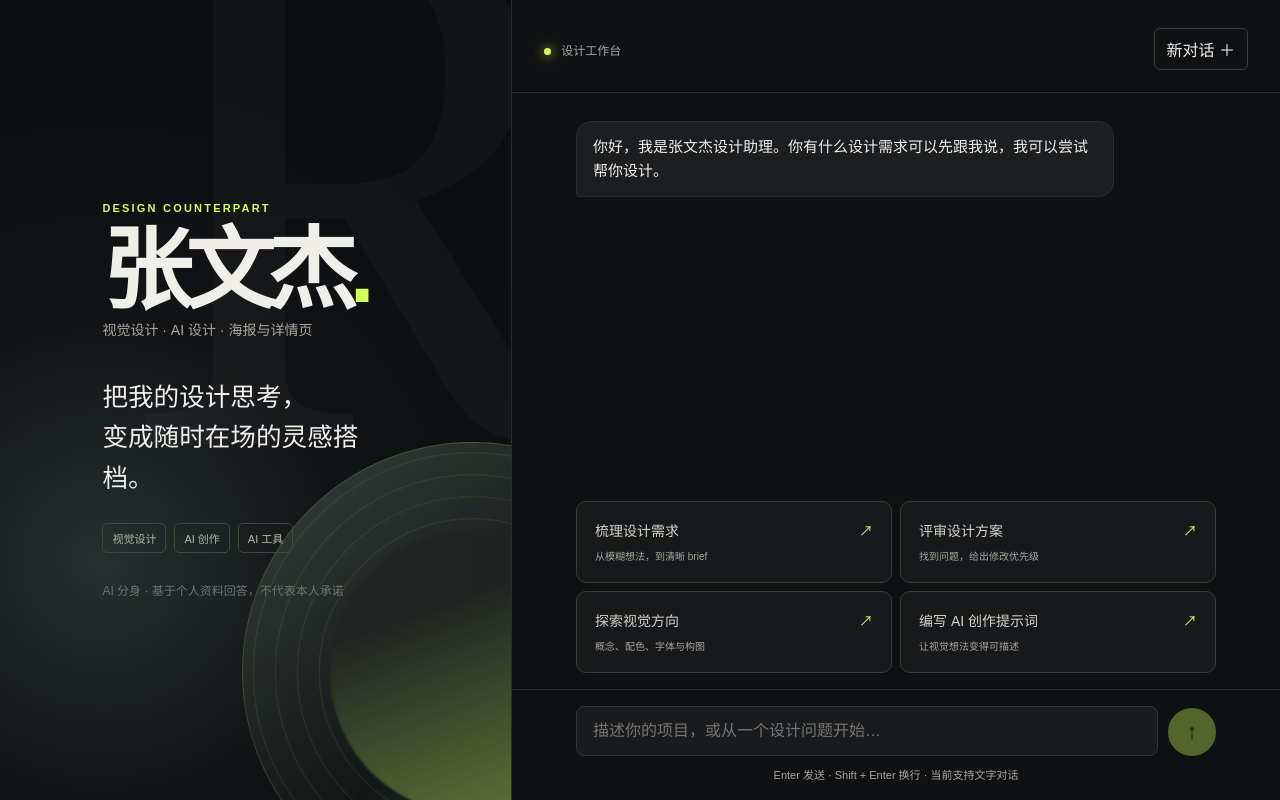
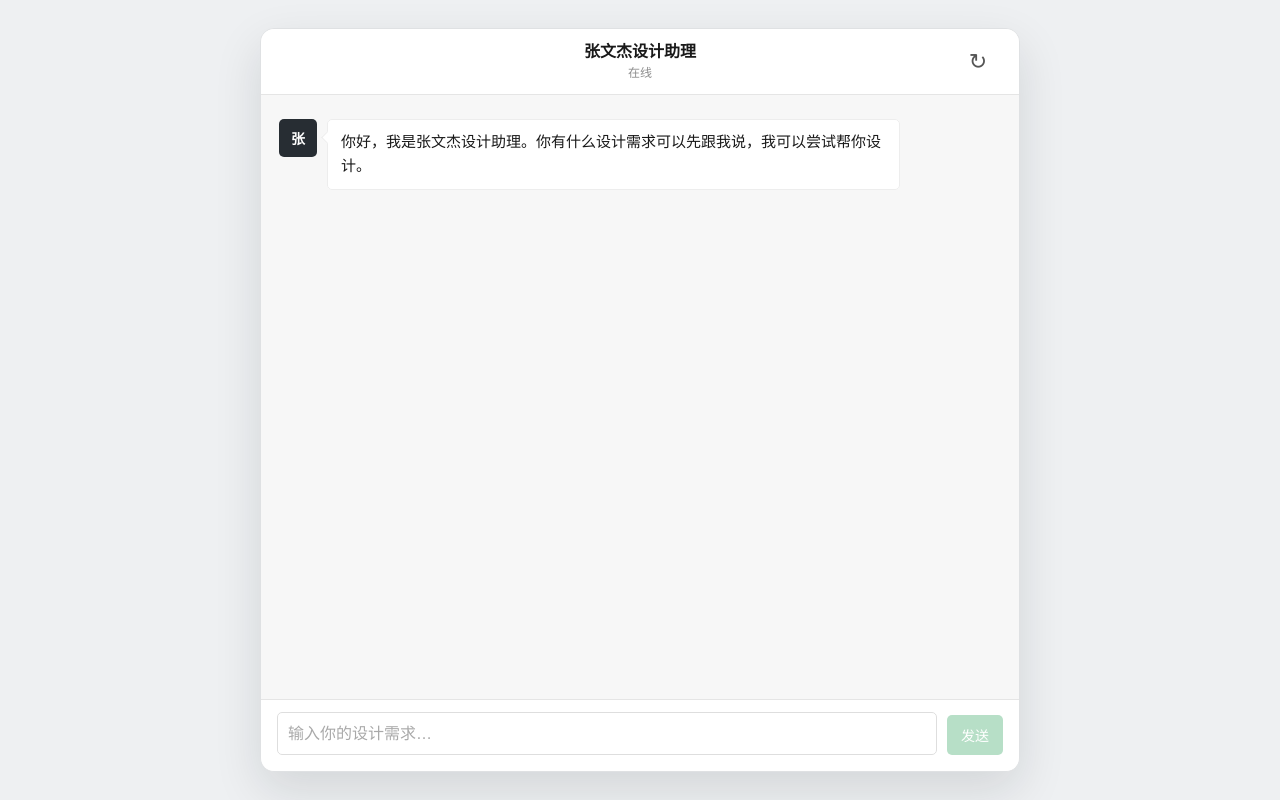
Before and after one commit to iamzwj/richart_clone, a Next.js app: page / in a window 1280 px wide. Built offline with nearby package versions, Linux system fonts and the light colour scheme.

Commit message:
feat: simplify chat to wechat-style window

```diff
--- a/app/globals.css
+++ b/app/globals.css
@@ -1,37 +1,39 @@
-:root { color-scheme: dark; --ink: #f0eee8; --muted: #aaa79f; --line: #2b2c2e; --accent: #d2ff5a; --panel: #141517; }
+:root { color-scheme: light; --wechat-green: #07c160; --paper: #f7f7f7; --line: #e5e5e5; --text: #191919; --muted: #8d8d8d; }
 * { box-sizing: border-box; }
-body { margin: 0; background: #0d0e0f; color: var(--ink); font-family: Arial, "PingFang SC", "Microsoft YaHei", sans-serif; }
+body { margin: 0; background: #eef0f2; color: var(--text); font-family: Arial, "PingFang SC", "Microsoft YaHei", sans-serif; }
 button, textarea { font: inherit; }
-.shell { min-height: 100dvh; display: grid; grid-template-columns: minmax(260px, .8fr) minmax(480px, 1.2fr); }
-.intro { position: relative; display: flex; flex-direction: column; justify-content: center; padding: 8vw; overflow: hidden; border-right: 1px solid var(--line); background: radial-gradient(circle at 20% 70%, #26302e 0, #121315 35%, #0d0e0f 72%); }
-.intro::before { content: "R"; position: absolute; right: -6vw; top: -15vw; font-size: 56vw; line-height: 1; color: rgba(255,255,255,.025); font-family: Georgia, serif; }
-.eyebrow { color: var(--accent); font-size: 11px; font-weight: 700; letter-spacing: .2em; z-index: 1; }
-h1 { margin: 18px 0 8px; font-size: clamp(48px, 7vw, 100px); line-height: .88; letter-spacing: -.08em; z-index: 1; }
-h1 span { color: var(--accent); }
-.intro p { margin: 0; color: var(--muted); font-size: 14px; z-index: 1; }
-.intro small { margin-top: 28px; color: #74746f; font-size: 12px; z-index: 1; }
-.portrait { position: absolute; width: 36vw; height: 36vw; min-width: 260px; min-height: 260px; max-width: 470px; max-height: 470px; right: -15vw; bottom: -8vw; border-radius: 50%; border: 1px solid rgba(210,255,90,.2); background: repeating-radial-gradient(circle at center, transparent 0 20px, rgba(210,255,90,.08) 21px 22px), linear-gradient(145deg, #3f4944, #141817 56%, #737b62); opacity: .8; }
-.portrait i { position: absolute; inset: 19%; border-radius: 50%; background: linear-gradient(160deg, transparent 30%, rgba(210,255,90,.52)), #242a27; filter: blur(1px); }
-.chat { display: grid; grid-template-rows: auto 1fr auto; min-height: 100dvh; max-height: 100dvh; background: #101112; }
-.chat header { display: flex; align-items: center; justify-content: space-between; padding: 28px 32px 22px; border-bottom: 1px solid var(--line); }
-.chat header p { margin: 0; color: #d4d1c8; font-size: 14px; }.status { font-size: 12px; color: var(--muted); }.status b { display: inline-block; width: 7px; height: 7px; background: var(--accent); border-radius: 50%; margin-right: 7px; box-shadow: 0 0 12px var(--accent); }
-.messages { padding: 28px clamp(20px, 5vw, 70px); overflow-y: auto; display: flex; flex-direction: column; gap: 14px; }.message { max-width: min(560px, 84%); padding: 13px 16px; border-radius: 15px; font-size: 15px; line-height: 1.6; white-space: pre-wrap; }.message.assistant { align-self: flex-start; background: #1c1e20; border: 1px solid #292b2e; border-bottom-left-radius: 3px; }.message.user { align-self: flex-end; background: var(--accent); color: #151710; border-bottom-right-radius: 3px; }.typing { display: flex; gap: 5px; align-items: center; min-height: 48px; }.typing i { width: 5px; height: 5px; border-radius: 50%; background: var(--muted); animation: bounce .9s infinite alternate; }.typing i:nth-child(2) { animation-delay: .18s; }.typing i:nth-child(3) { animation-delay: .36s; }@keyframes bounce { to { transform: translateY(-5px); opacity: .4; } }
-.starters { display: grid; grid-template-columns: repeat(2, minmax(0, 1fr)); gap: 8px; flex-wrap: wrap; padding: 0 clamp(20px, 5vw, 70px) 16px; }.starters button { border: 1px solid #3a3d3b; color: #d4d1c8; background: transparent; border-radius: 99px; padding: 8px 12px; font-size: 12px; cursor: pointer; }.starters button:hover { border-color: var(--accent); color: var(--accent); }
-.composer { display: flex; gap: 10px; align-items: flex-end; padding: 16px clamp(20px, 5vw, 70px) 28px; border-top: 1px solid var(--line); }.composer textarea { resize: none; min-height: 48px; max-height: 140px; flex: 1; color: var(--ink); padding: 13px 16px; border: 1px solid #333638; border-radius: 8px; outline: none; background: #191b1d; line-height: 1.4; }.composer textarea:focus { border-color: #809641; }.composer button { width: 48px; height: 48px; border: 0; border-radius: 50%; color: #18200e; background: var(--accent); font-size: 22px; cursor: pointer; }.composer button:disabled { cursor: not-allowed; opacity: .35; }
-@media (max-width: 760px) { .shell { grid-template-columns: 1fr; }.intro { min-height: 245px; padding: 44px 28px; border-right: 0; border-bottom: 1px solid var(--line); }.portrait { width: 220px; height: 220px; min-width: 0; min-height: 0; right: -50px; bottom: -75px; }.chat { min-height: calc(100dvh - 245px); max-height: none; }.messages { min-height: 340px; }.chat header { padding: 18px 22px; }.composer { padding: 14px 20px 20px; } }
-
-.intro-description { margin-top: 38px; font-size: clamp(20px, 2vw, 30px); line-height: 1.6; z-index: 1; }
-.expertise { display: flex; flex-wrap: wrap; gap: 8px; margin-top: 24px; z-index: 1; }
-.expertise span { border: 1px solid #41473b; border-radius: 5px; padding: 6px 9px; font-size: 11px; color: #b2b9a6; }
-.reset { border: 1px solid #3a3d3b; padding: 8px 12px; border-radius: 6px; background: transparent; color: var(--ink); cursor: pointer; }
-.reset:disabled { opacity: .4; cursor: not-allowed; }
-.starters button { border-radius: 10px; padding: 18px; text-align: left; background: #17191a; }
-.starters strong { display: flex; justify-content: space-between; font-size: 14px; font-weight: 500; }
-.starters strong span { color: var(--accent); }
-.starters small { display: block; color: var(--muted); margin-top: 9px; line-height: 1.5; }
-.composer { padding-bottom: 10px; }
-.composer-note { margin: 0; padding: 0 20px 18px; text-align: center; color: var(--muted); font-size: 11px; }
-.error { margin: 0; padding: 12px 24px; color: #ffb4a5; font-size: 13px; line-height: 1.6; }
-button:focus-visible { outline: 2px solid var(--accent); outline-offset: 4px; }
-@media (max-width: 760px) { .intro-description { margin-top: 22px; font-size: 22px; } .intro { min-height: 300px; } .intro small { max-width: 260px; line-height: 1.6; } .messages { min-height: 220px; } .starters button { padding: 13px; } }
+button:focus-visible, textarea:focus-visible { outline: 2px solid var(--wechat-green); outline-offset: 2px; }
+.wechat-page { min-height: 100dvh; display: grid; place-items: center; padding: 28px; }
+.wechat-window { width: min(100%, 760px); height: min(860px, calc(100dvh - 56px)); display: grid; grid-template-rows: auto minmax(0, 1fr) auto; overflow: hidden; background: var(--paper); border: 1px solid #dfe1e3; border-radius: 14px; box-shadow: 0 18px 48px rgba(20, 27, 33, .12); }
+.chat-header { min-height: 66px; display: grid; grid-template-columns: 44px 1fr 44px; align-items: center; padding: 8px 14px; background: #fff; border-bottom: 1px solid var(--line); }
+.contact { min-width: 0; text-align: center; }
+.contact h1 { margin: 0; overflow: hidden; text-overflow: ellipsis; white-space: nowrap; font-size: 16px; font-weight: 600; line-height: 1.4; }
+.contact p { min-height: 18px; margin: 1px 0 0; color: var(--muted); font-size: 12px; line-height: 18px; }
+.new-chat { width: 34px; height: 34px; border: 0; border-radius: 50%; background: transparent; color: #555; font-size: 22px; line-height: 1; cursor: pointer; }
+.new-chat:hover { background: #f2f2f2; }
+.new-chat:disabled { cursor: not-allowed; opacity: .4; }
+.conversation { overflow-y: auto; display: flex; flex-direction: column; gap: 16px; padding: 24px 18px 18px; background: #f7f7f7; }
+.chat-row { display: flex; align-items: flex-start; gap: 10px; max-width: 86%; }
+.chat-row.user { align-self: flex-end; flex-direction: row-reverse; }
+.avatar { flex: 0 0 38px; width: 38px; height: 38px; display: grid; place-items: center; border-radius: 5px; background: #272d33; color: #fff; font-size: 14px; font-weight: 600; }
+.user .avatar { background: #74b95a; }
+.bubble { position: relative; max-width: 100%; padding: 10px 13px; border: 1px solid #ededed; border-radius: 5px; background: #fff; color: var(--text); font-size: 15px; line-height: 1.62; white-space: pre-wrap; word-break: break-word; }
+.assistant .bubble::before, .user .bubble::before { content: ""; position: absolute; top: 13px; width: 8px; height: 8px; background: inherit; transform: rotate(45deg); }
+.assistant .bubble::before { left: -5px; border-bottom: 1px solid #ededed; border-left: 1px solid #ededed; }
+.user .bubble { border-color: #95e77a; background: #95ec69; }
+.user .bubble::before { right: -5px; border-top: 1px solid #95e77a; border-right: 1px solid #95e77a; }
+.typing { display: flex; align-items: center; gap: 5px; min-width: 56px; min-height: 42px; }
+.typing i { width: 5px; height: 5px; border-radius: 50%; background: #a9a9a9; animation: blink .9s infinite alternate; }
+.typing i:nth-child(2) { animation-delay: .18s; }
+.typing i:nth-child(3) { animation-delay: .36s; }
+@keyframes blink { to { opacity: .25; transform: translateY(-2px); } }
+.error { align-self: center; max-width: 90%; margin: 0; padding: 8px 12px; border-radius: 4px; background: #fff0ed; color: #bd3d2d; font-size: 13px; line-height: 1.5; text-align: center; }
+.composer { display: flex; align-items: flex-end; gap: 10px; padding: 12px 16px max(16px, env(safe-area-inset-bottom)); background: #fff; border-top: 1px solid var(--line); }
+.composer textarea { min-width: 0; flex: 1; resize: none; min-height: 40px; max-height: 132px; padding: 9px 10px; border: 1px solid #dedede; border-radius: 5px; color: var(--text); background: #fff; line-height: 1.45; }
+.composer textarea::placeholder { color: #a9a9a9; }
+.composer textarea:disabled { background: #fafafa; }
+.composer button { flex: 0 0 auto; height: 40px; padding: 0 14px; border: 0; border-radius: 5px; background: var(--wechat-green); color: #fff; cursor: pointer; font-size: 14px; }
+.composer button:hover { background: #06ae59; }
+.composer button:disabled { cursor: not-allowed; background: #b7dfc7; }
+@media (max-width: 760px) { .wechat-page { padding: 0; } .wechat-window { width: 100%; height: 100dvh; border: 0; border-radius: 0; box-shadow: none; } .conversation { padding: 20px 14px 16px; } .chat-row { max-width: 92%; } }
 @media (prefers-reduced-motion: reduce) { .typing i { animation: none; } }
--- a/app/page.tsx
+++ b/app/page.tsx
@@ -9,13 +9,6 @@ const welcome: Message = {
   content: "你好，我是张文杰设计助理。你有什么设计需求可以先跟我说，我可以尝试帮你设计。",
 };
 
-const starters = [
-  { title: "梳理设计需求", label: "从模糊想法，到清晰 brief", prompt: "请帮我梳理一个设计需求。先问我最关键的三个问题，了解目标、受众和交付物，再整理成设计 brief。" },
-  { title: "评审设计方案", label: "找到问题，给出修改优先级", prompt: "我想评审一个设计方案。我会用文字描述方案，请先引导我补充设计目标、使用场景和现有方案，再从信息层级、视觉一致性和可用性给出建议。" },
-  { title: "探索视觉方向", label: "概念、配色、字体与构图", prompt: "请帮我探索三个有差异的视觉方向。先了解项目和受众，再给出每个方向的概念、配色、字体气质、构图建议和适用场景。" },
-  { title: "编写 AI 创作提示词", label: "让视觉想法变得可描述", prompt: "请帮我写一组 AI 图像创作提示词。先问我主体、用途、画幅和期望风格，再输出可复制的提示词与迭代建议。" },
-];
-
 export default function Home() {
   const [messages, setMessages] = useState<Message[]>([welcome]);
   const [input, setInput] = useState("");
@@ -23,33 +16,7 @@ export default function Home() {
   const [pending, setPending] = useState(false);
   const endRef = useRef<HTMLDivElement>(null);
   const name = process.env.NEXT_PUBLIC_CLONE_NAME || "张文杰";
-  const tagline = process.env.NEXT_PUBLIC_CLONE_TAGLINE || "视觉设计 · AI 设计 · 海报与详情页";
-
-  useEffect(() => {
-    const report = (message: string) => {
-      void fetch("/api/client-error", {
-        method: "POST",
-        headers: { "content-type": "application/json" },
-        body: JSON.stringify({ message: message.slice(0, 500) }),
-      }).catch(() => undefined);
-    };
-
-    const onError = (event: ErrorEvent) => {
-      const error = event.error;
-      report(error instanceof Error ? `${error.name}: ${error.message}` : event.message);
-    };
-    const onRejection = (event: PromiseRejectionEvent) => {
-      const reason = event.reason;
-      report(reason instanceof Error ? `${reason.name}: ${reason.message}` : String(reason));
-    };
-
-    window.addEventListener("error", onError);
-    window.addEventListener("unhandledrejection", onRejection);
-    return () => {
-      window.removeEventListener("error", onError);
-      window.removeEventListener("unhandledrejection", onRejection);
-    };
-  }, []);
+  const isReplyStarted = messages.at(-1)?.role === "assistant";
 
   useEffect(() => {
     const element = endRef.current;
@@ -58,18 +25,13 @@ export default function Home() {
     try {
       element.scrollIntoView({ behavior: "smooth", block: "end" });
     } catch {
-      // Some embedded browsers reject the options object.
-      try {
-        element.scrollIntoView();
-      } catch {
-        // Scrolling is cosmetic; it must never break chat rendering.
-      }
+      element.scrollIntoView();
     }
-  }, [messages, pending]);
+  }, [messages, pending, error]);
 
-  async function send(event?: FormEvent, preset?: string) {
+  async function send(event?: FormEvent) {
     event?.preventDefault();
-    const content = (preset ?? input).trim();
+    const content = input.trim();
     if (!content || pending) return;
 
     const nextMessages = [...messages, { role: "user" as const, content }];
@@ -100,9 +62,9 @@ export default function Home() {
 
         const events = buffer.split("\n\n");
         buffer = events.pop() || "";
-        for (const event of events) {
-          if (!event.startsWith("data: ")) continue;
-          const data = JSON.parse(event.slice(6)) as { delta?: string; error?: string };
+        for (const streamEvent of events) {
+          if (!streamEvent.startsWith("data: ")) continue;
+          const data = JSON.parse(streamEvent.slice(6)) as { delta?: string; error?: string };
           if (data.error) throw new Error(data.error);
           if (data.delta) {
             setMessages((current) => current.map((message, index) => (
@@ -115,8 +77,8 @@ export default function Home() {
 
         if (done) break;
       }
-    } catch (error) {
-      setError(error instanceof Error ? error.message : "暂时无法连接，请稍后重试。");
+    } catch (requestError) {
+      setError(requestError instanceof Error ? requestError.message : "暂时无法连接，请稍后重试。");
       setInput(content);
       setMessages((current) => current.filter((message) => message.content.trim()));
     } finally {
@@ -125,26 +87,61 @@ export default function Home() {
   }
 
   return (
-    <main className="shell">
-      <section className="intro">
-        <div className="eyebrow">DESIGN COUNTERPART</div>
-        <h1>{name}<span>.</span></h1>
-        <p>{tagline}</p>
-        <div className="portrait" aria-hidden="true"><i /></div>
-        <div className="intro-description">把我的设计思考，<br />变成随时在场的灵感搭档。</div><div className="expertise"><span>视觉设计</span><span>AI 创作</span><span>AI 工具</span></div><small>AI 分身 · 基于个人资料回答，不代表本人承诺</small>
-      </section>
-      <section className="chat" aria-label="与张文杰设计助理对话">
-        <header><div className="status"><b /> 设计工作台</div><button className="reset" disabled={pending} onClick={() => { setMessages([welcome]); setError(""); setInput(""); }}>新对话 ＋</button></header>
-        <div className="messages" role="log" aria-label="对话记录" aria-live="polite">
-          {messages.map((message, index) => <div className={`message ${message.role}`} key={`${message.role}-${index}`}>{message.content}</div>)}
-          {pending && <div className="message assistant typing"><i /><i /><i /></div>}
+    <main className="wechat-page">
+      <section className="wechat-window" aria-label="与张文杰设计助理对话">
+        <header className="chat-header">
+          <div className="header-spacer" aria-hidden="true" />
+          <div className="contact">
+            <h1>{name}设计助理</h1>
+            <p aria-live="polite">{pending ? "对方正在输入…" : "在线"}</p>
+          </div>
+          <button
+            className="new-chat"
+            type="button"
+            disabled={pending}
+            onClick={() => { setMessages([welcome]); setError(""); setInput(""); }}
+            aria-label="新对话"
+            title="新对话"
+          >
+            ↻
+          </button>
+        </header>
+
+        <div className="conversation" role="log" aria-label="对话记录" aria-live="polite">
+          {messages.map((message, index) => message.content && (
+            <article className={`chat-row ${message.role}`} key={`${message.role}-${index}`}>
+              <div className="avatar" aria-hidden="true">{message.role === "assistant" ? "张" : "我"}</div>
+              <div className="bubble">{message.content}</div>
+            </article>
+          ))}
+          {pending && !isReplyStarted && (
+            <article className="chat-row assistant" aria-label="对方正在输入">
+              <div className="avatar" aria-hidden="true">张</div>
+              <div className="bubble typing"><i /><i /><i /></div>
+            </article>
+          )}
+          {error && <p className="error" role="alert">{error}</p>}
           <div ref={endRef} />
         </div>
-        {messages.length === 1 && <div className="starters">{starters.map((starter) => <button key={starter.title} onClick={() => { setInput(starter.prompt); }}><strong>{starter.title}<span>↗</span></strong><small>{starter.label}</small></button>)}</div>}
-        <div className="composer-area">{error && <p className="error" role="alert">{error}</p>}<form onSubmit={send} className="composer">
-          <textarea value={input} onChange={(event) => setInput(event.target.value)} onKeyDown={(event) => { if (event.key === "Enter" && !event.shiftKey && !event.nativeEvent.isComposing) { event.preventDefault(); void send(); } }} aria-label="设计问题" placeholder="描述你的项目，或从一个设计问题开始…" rows={1} maxLength={2000} disabled={pending} />
-          <button type="submit" disabled={pending || !input.trim()} aria-label="发送消息">↑</button>
-        </form><p className="composer-note">Enter 发送 · Shift + Enter 换行 · 当前支持文字对话</p></div>
+
+        <form onSubmit={send} className="composer">
+          <textarea
+            value={input}
+            onChange={(event) => setInput(event.target.value)}
+            onKeyDown={(event) => {
+              if (event.key === "Enter" && !event.shiftKey && !event.nativeEvent.isComposing) {
+                event.preventDefault();
+                void send();
+              }
+            }}
+            aria-label="设计需求"
+            placeholder="输入你的设计需求…"
+            rows={1}
+            maxLength={2000}
+            disabled={pending}
+          />
+          <button type="submit" disabled={pending || !input.trim()}>发送</button>
+        </form>
       </section>
     </main>
   );
```
